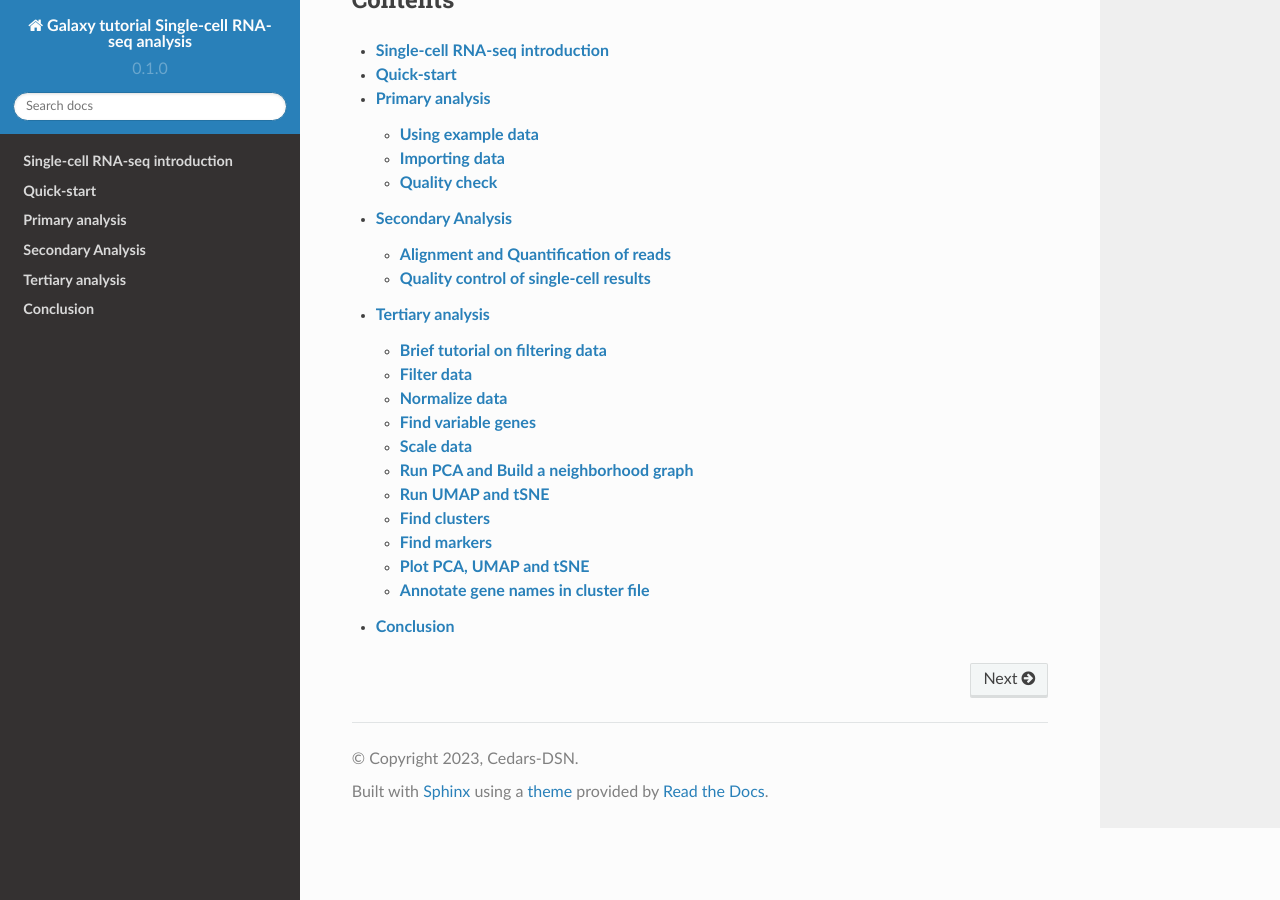
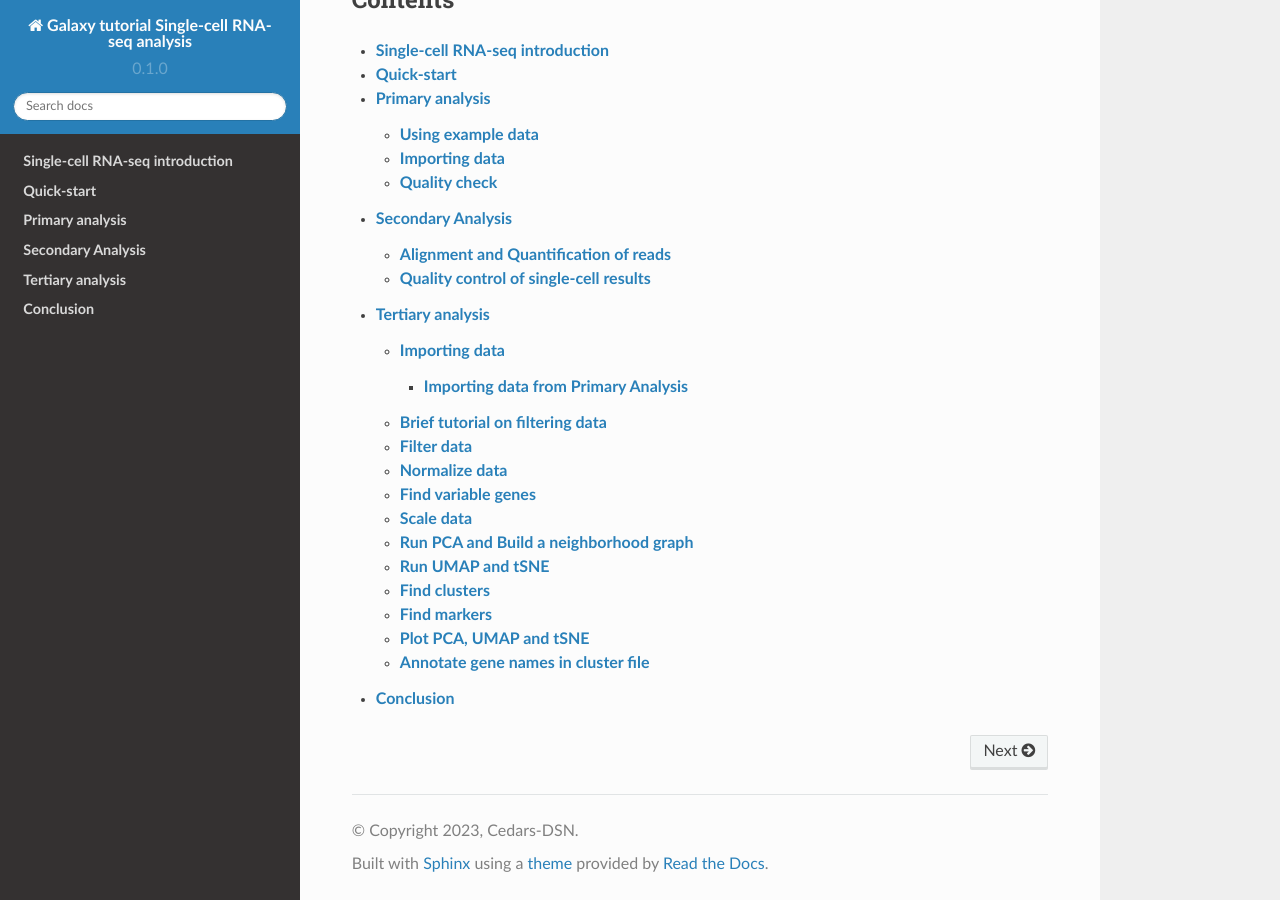
Before and after one commit to CedarsDSN/Galaxy_tutorial_scRNAseq_analysis, a Sphinx documentation site: the page built from docs/index.rst, in a window 1280 px wide and 900 px high, scrolled down 507 px. Built offline with Sphinx 7.4.7 and the Read the Docs theme 2.0.0, drawn with Linux system fonts in a browser that asks for light colours; pages that are not in the unit, such as notebooks, are missing from menus.

Commit message:
Update index.rst

```diff
--- a/docs/Tertiary analysis/index.rst
+++ b/docs/Tertiary analysis/index.rst
@@ -13,6 +13,7 @@
 
 .. toctree::
 
+   Importing data/index.rst
    Brief tutorial on filtering data
    Filter data
    Normalize data
```
